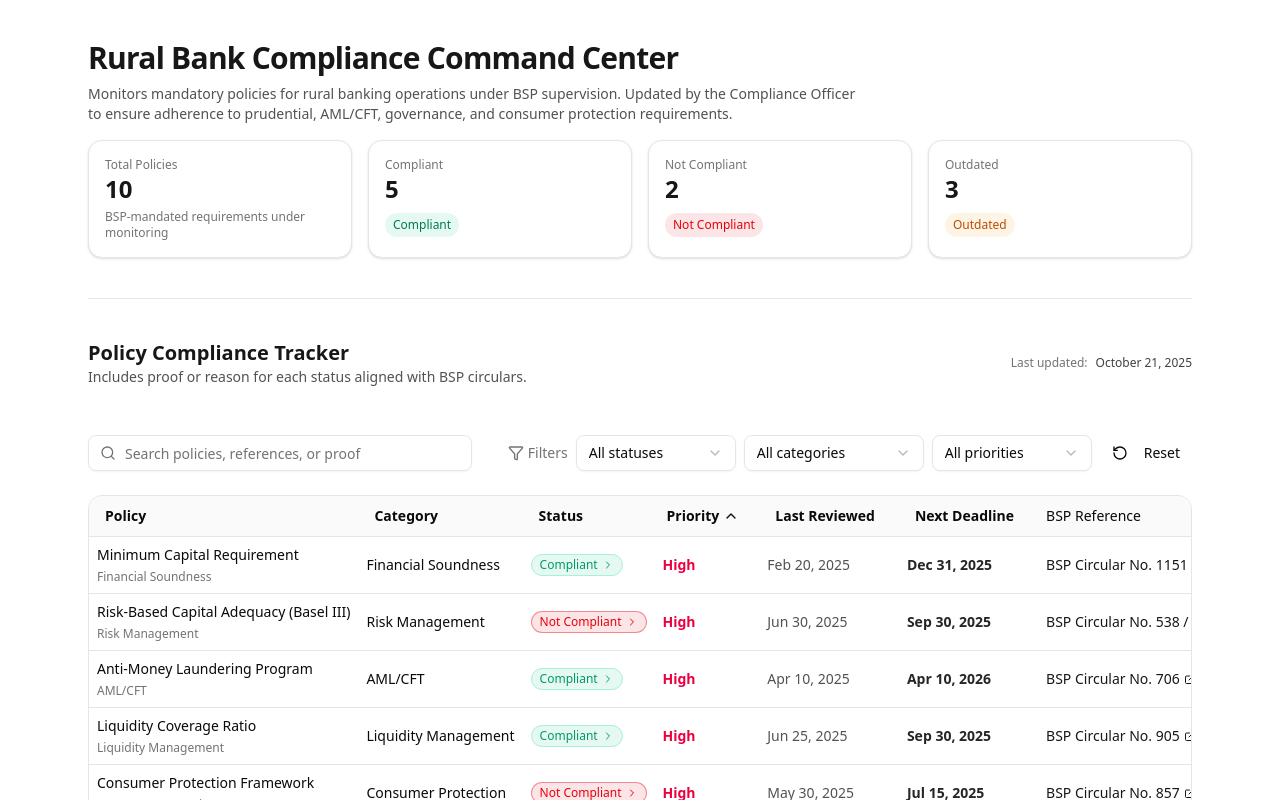
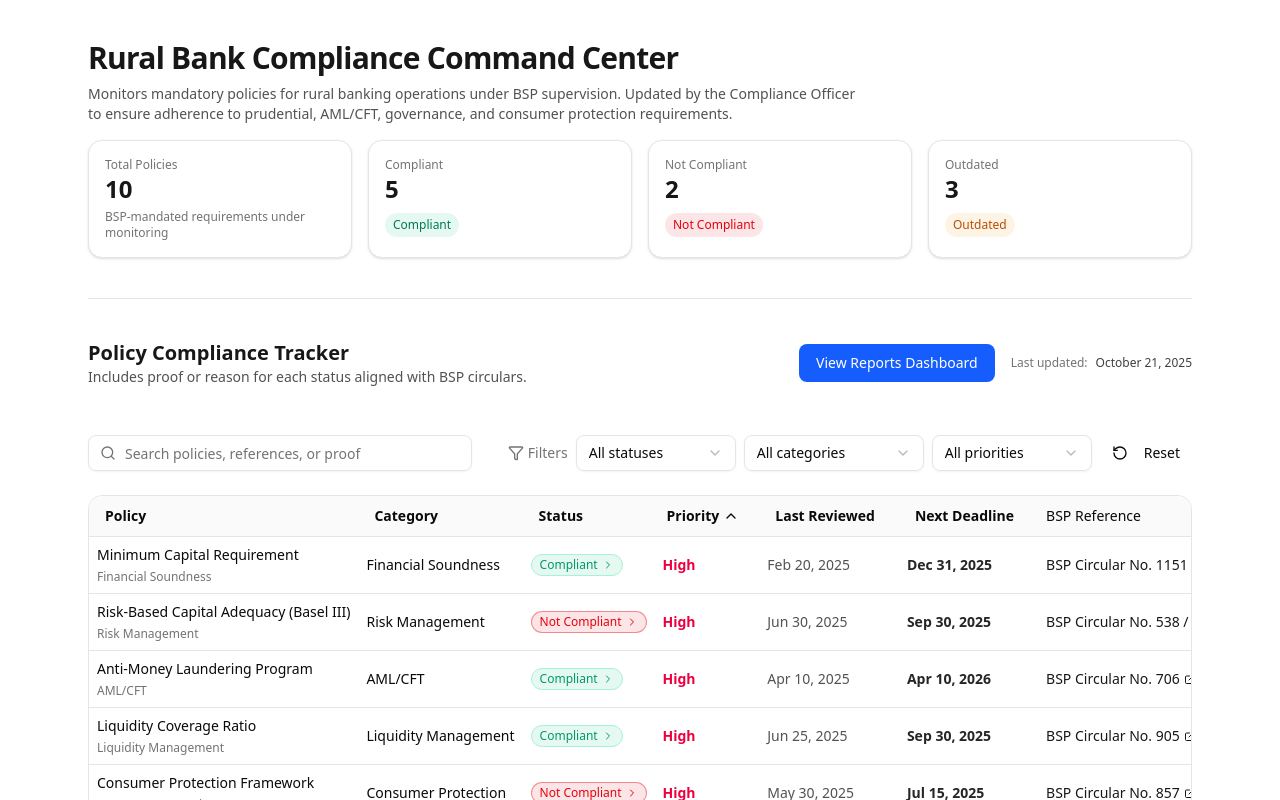
Before and after one commit to japhetvance/bsp_regulations, a Next.js app: page / in a window 1280 px wide. Shown: the top 800 px of the page. Built offline with nearby package versions, Linux system fonts and the light colour scheme.

Commit message:
feat: add NavigationButton component and integrate it into Compliance and Reports dashboards

```diff
--- a/app/page.tsx
+++ b/app/page.tsx
@@ -3,6 +3,7 @@
 
 import { PoliciesTable } from "@/components/policies-table";
 import { Policy } from "@/types/policy";
+import NavigationButton from "../components/NavigationButton";
 
 async function getPolicies(): Promise<Policy[]> {
   const dataPath = path.join(process.cwd(), "data", "policies.json");
@@ -94,6 +95,8 @@
               Includes proof or reason for each status aligned with BSP circulars.
             </p>
           </div>
+          <div className="flex items-center gap-4">
+            <NavigationButton href="/reports" label="View Reports Dashboard" />
             <div className="text-xs text-neutral-500">
               Last updated:
               <span className="ml-2 font-medium text-neutral-700">
@@ -105,6 +108,7 @@
               </span>
             </div>
           </div>
+        </div>
 
         <PoliciesTable data={policies} />
       </section>
--- a/app/reports/page.tsx
+++ b/app/reports/page.tsx
@@ -5,6 +5,7 @@
 import ReportCard from '@/components/ReportCard';
 import SearchFilters from '@/components/SearchFilters';
 import Pagination from '@/components/Pagination';
+import NavigationButton from '@/components/NavigationButton';
 
 interface Report {
   Category: string;
@@ -99,8 +100,11 @@
               <h1 className="text-3xl font-bold text-gray-900">BSP Regulatory Reports Dashboard</h1>
               <p className="text-gray-600 mt-1">Manage and track Bangko Sentral ng Pilipinas regulatory reports</p>
             </div>
-            <div className="text-sm text-gray-500">
-              Last updated: {format(new Date(), 'MMM dd, yyyy')}
+            <div className="flex items-center gap-4">
+              <NavigationButton href="/" label="View Compliance Dashboard" />
+              <div className="text-sm text-gray-500">
+                Last updated: {format(new Date(), 'MMM dd, yyyy')}
+              </div>
             </div>
           </div>
         </div>
--- /dev/null
+++ b/components/NavigationButton.tsx
@@ -0,0 +1,19 @@
+'use client';
+
+import Link from 'next/link';
+
+interface NavigationButtonProps {
+  href: string;
+  label: string;
+}
+
+export default function NavigationButton({ href, label }: NavigationButtonProps) {
+  return (
+    <Link
+      href={href}
+      className="inline-flex items-center px-4 py-2 border border-transparent text-sm font-medium rounded-md text-white bg-blue-600 hover:bg-blue-700 focus:outline-none focus:ring-2 focus:ring-offset-2 focus:ring-blue-500 transition-colors"
+    >
+      {label}
+    </Link>
+  );
+}
```
Also changed, not shown: app/client.tsx (deleted). Lines whose indentation alone changed are shown as unchanged.
